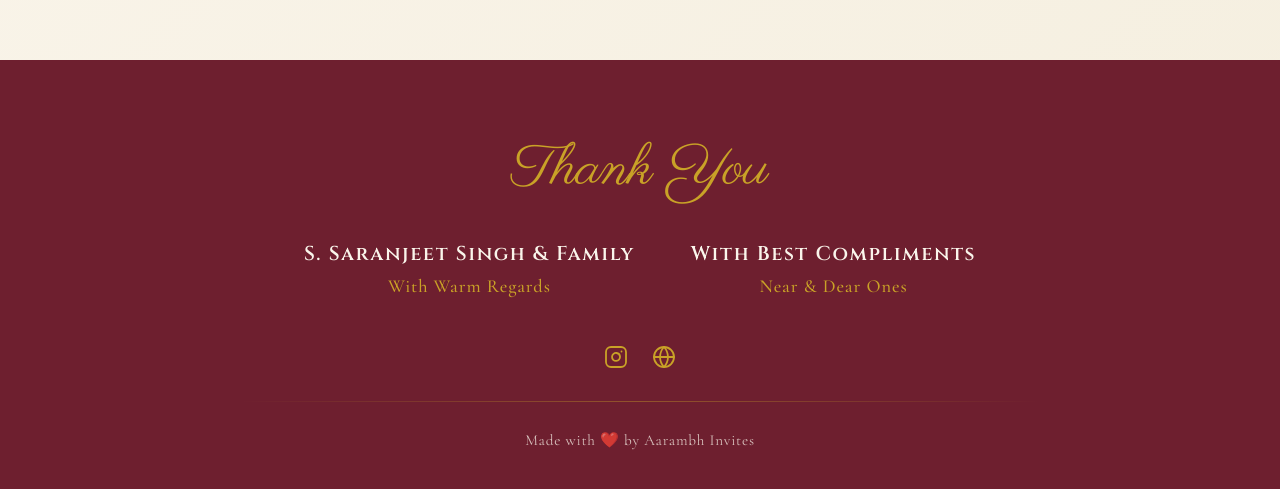
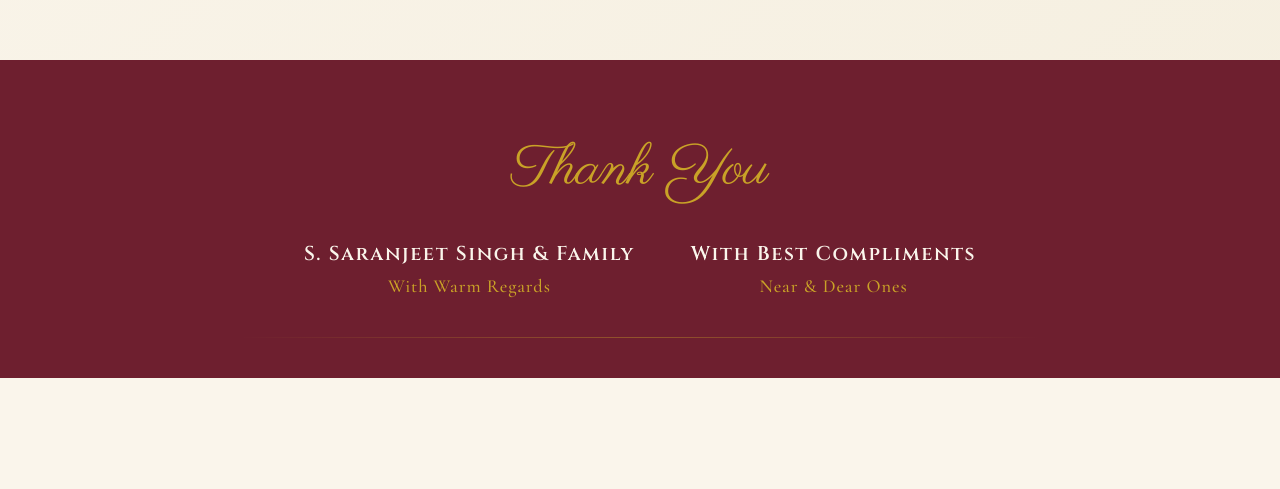
Before and after one commit to nishantsinghbhati/card, a React (Vite) app: page / in a window 1280 px wide. Shown: the part 10200-10689 px from the top of the page. After the commit the page ends 10578 px from the top, so only its background shows below. Built offline with nearby package versions, Linux system fonts and the light colour scheme.

Commit message:
Remove Instagram, website links, and Aarambh Invites credit from footer

```diff
--- a/src/components/Footer.jsx
+++ b/src/components/Footer.jsx
@@ -21,56 +21,7 @@ export default function Footer() {
         </div>
       </div>
 
-      <div className={styles.socialContainer}>
-        <a
-          href="https://www.instagram.com/aarambhinvites?igsh=MWV4bmp5NHczcmM3eg=="
-          target="_blank"
-          rel="noopener noreferrer"
-          className={styles.socialIcon}
-          aria-label="Instagram"
-        >
-          <svg
-            width="24"
-            height="24"
-            viewBox="0 0 24 24"
-            fill="none"
-            stroke="currentColor"
-            strokeWidth="1.8"
-            strokeLinecap="round"
-            strokeLinejoin="round"
-          >
-            <rect x="2" y="2" width="20" height="20" rx="5" ry="5" />
-            <path d="M16 11.37A4 4 0 1 1 12.63 8 4 4 0 0 1 16 11.37z" />
-            <line x1="17.5" y1="6.5" x2="17.51" y2="6.5" />
-          </svg>
-        </a>
-
-        <a
-          href="https://aarambhinvites.com"
-          target="_blank"
-          rel="noopener noreferrer"
-          className={styles.socialIcon}
-          aria-label="Aarambh Invites Website"
-        >
-          <svg
-            width="24"
-            height="24"
-            viewBox="0 0 24 24"
-            fill="none"
-            stroke="currentColor"
-            strokeWidth="1.8"
-            strokeLinecap="round"
-            strokeLinejoin="round"
-          >
-            <circle cx="12" cy="12" r="10" />
-            <line x1="2" y1="12" x2="22" y2="12" />
-            <path d="M12 2a15.3 15.3 0 0 1 4 10 15.3 15.3 0 0 1-4 10 15.3 15.3 0 0 1-4-10 15.3 15.3 0 0 1 4-10z" />
-          </svg>
-        </a>
-      </div>
-
       <div className={styles.divider} />
-      <div className={styles.madeWithLove}>Made with ❤️ by Aarambh Invites</div>
     </footer>
   );
 }
--- a/src/components/Footer.module.css
+++ b/src/components/Footer.module.css
@@ -18,7 +18,7 @@
   flex-wrap: wrap;
   justify-content: center;
   gap: 3.5rem;
-  margin-bottom: 3rem;
+  margin-bottom: 2.5rem;
 }
 
 .contactInfo {
@@ -44,41 +44,12 @@
   letter-spacing: 0.05em;
 }
 
-.socialContainer {
-  display: flex;
-  justify-content: center;
-  gap: 1.5rem;
-  margin-bottom: 2rem;
-}
-
-.socialIcon {
-  color: var(--color-accent);
-  font-size: 1.5rem;
-  transition: all 0.3s;
-  display: flex;
-  align-items: center;
-  justify-content: center;
-  text-decoration: none;
-}
-
-.socialIcon:hover {
-  color: var(--color-secondary);
-  transform: translateY(-3px);
-}
-
 .divider {
   background: linear-gradient(90deg, transparent, rgba(201, 162, 39, 0.4), transparent);
   width: 100%;
   max-width: 800px;
   height: 1px;
-  margin: 0 auto 1.8rem;
-}
-
-.madeWithLove {
-  font-family: var(--font-body);
-  color: rgba(250, 245, 235, 0.75);
-  letter-spacing: 0.05em;
-  font-size: 0.95rem;
+  margin: 0 auto;
 }
 
 @media (max-width: 768px) {
```
